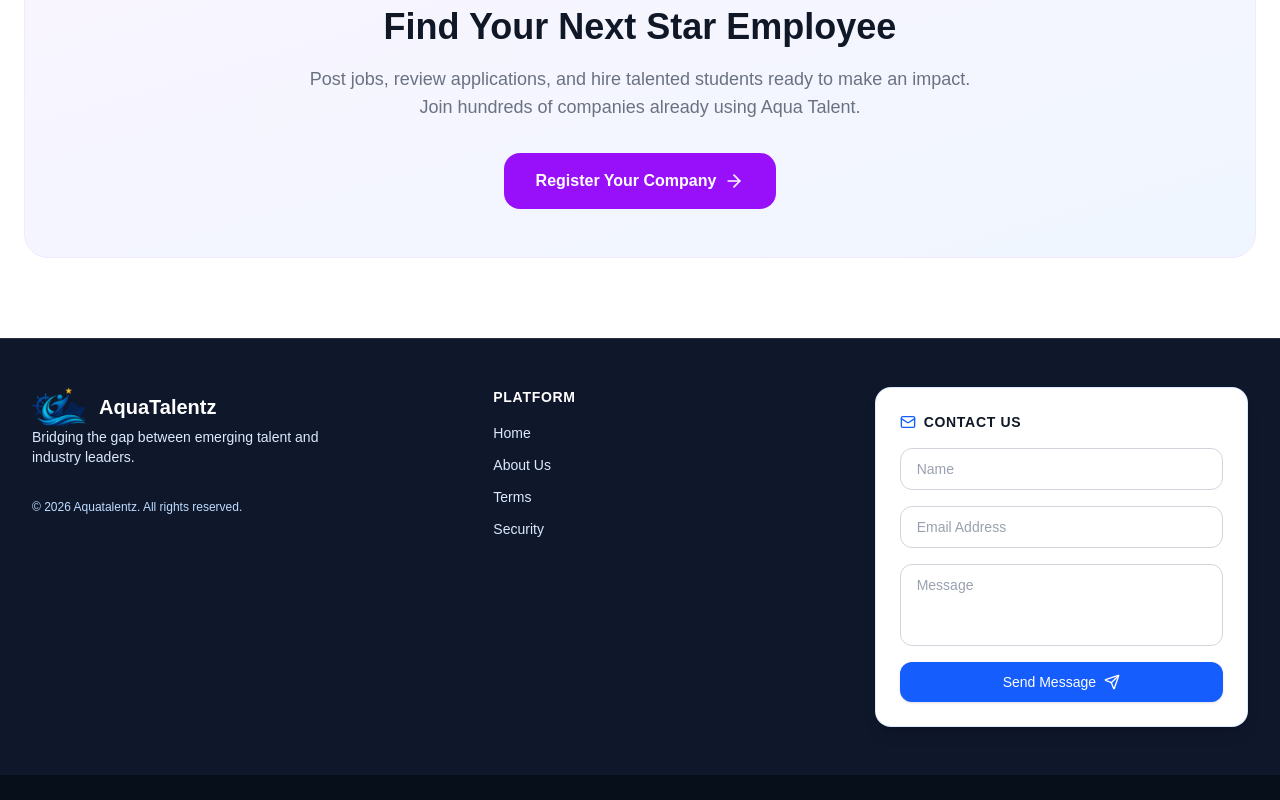
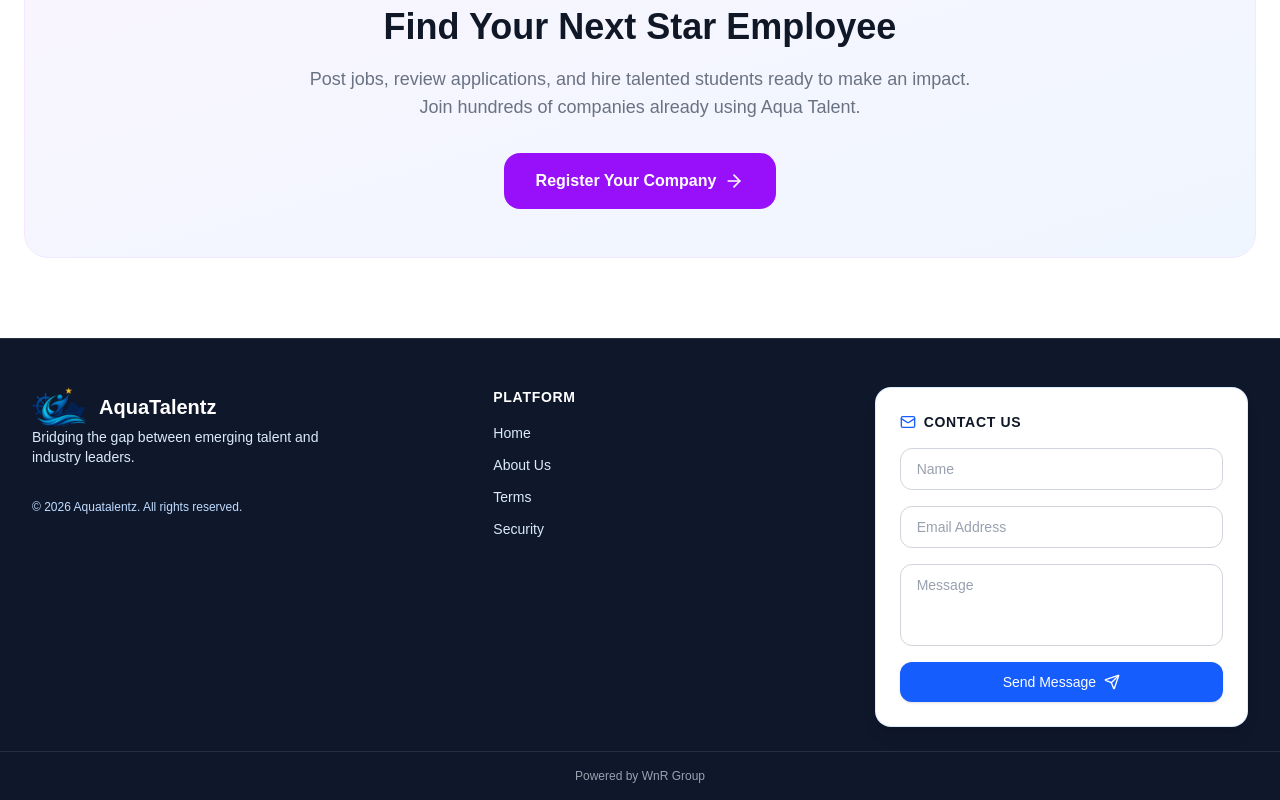
Before and after one commit to wnr-group/aqua-talent-client, a React (Vite) app: page / in a window 1280 px wide. Shown: the part 2013-2813 px from the top of the page. Before the commit the page ends 2788 px from the top, so only its background shows below. Built offline with nearby package versions, Linux system fonts and the light colour scheme; no server answers.

Commit message:
Added"Powered by WnR Group" watermark to footer

```diff
--- a/src/components/layout/Footer.tsx
+++ b/src/components/layout/Footer.tsx
@@ -26,7 +26,7 @@ export default function Footer() {
     };
 
     return (
-        <footer className="bg-slate-900 border-t border-white/10 py-12">
+        <footer className="bg-slate-900 border-t border-white/10 pt-12 pb-4">
             <div className="max-w-7xl mx-auto px-4 sm:px-6 lg:px-8">
                 <div className="grid grid-cols-1 md:grid-cols-3 gap-12">
 
@@ -99,7 +99,20 @@ export default function Footer() {
                     </div>
 
                 </div>
-            </div>
+        </div>
+        <div className="mt-6 pt-4 border-t border-white/10 text-center">
+  <p className="text-xs text-gray-400">
+    Powered by{' '}
+    <a
+      href="https://www.wnradvisory.com/"
+      target="_blank"
+      rel="noopener noreferrer"
+      className="hover:underline hover:text-gray-300 transition-colors"
+    >
+      WnR Group
+    </a>
+  </p>
+</div>
         </footer>
     );
 }
```
